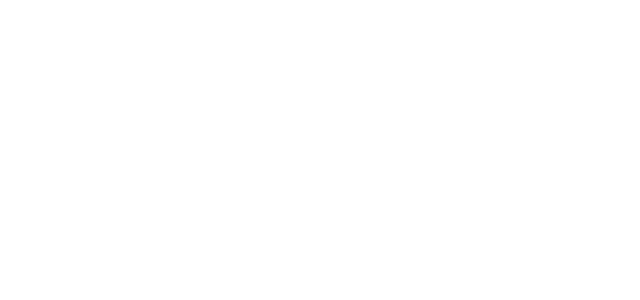
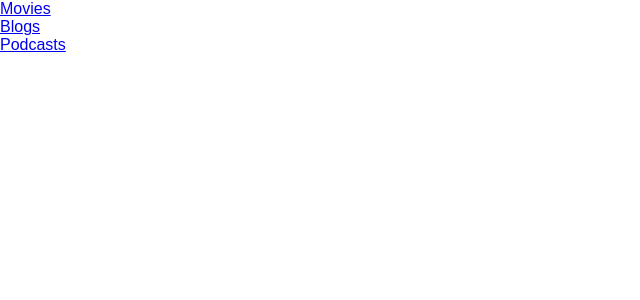
Before and after one commit to jgpeterson/personalhorrorproject, a React (Create React App) app in the folder client/: page /MainMenu in a window 1280 px wide. Shown: the top 300 px of the page, without its empty margins (0-640 px from the left). Built offline with nearby package versions, Linux system fonts and the light colour scheme.

Commit message:
got the header showing up

```diff
--- a/client/src/components/Header.js
+++ b/client/src/components/Header.js
@@ -11,9 +11,9 @@
              <Link to="/Movies">Movies</Link>
              </div>
             <div>
-            <Link to="Blogs"></Link>
+            <Link to="Blogs">Blogs</Link>
             <div>
-            <Link to="Podcasts"></Link>
+            <Link to="Podcasts">Podcasts</Link>
             </div>
             </div>
             </div>
--- a/client/src/components/MainMenu.js
+++ b/client/src/components/MainMenu.js
@@ -11,7 +11,7 @@
     render() {
         return (
             <div>
-
+                <Header />
             </div>
         );
     }
```
